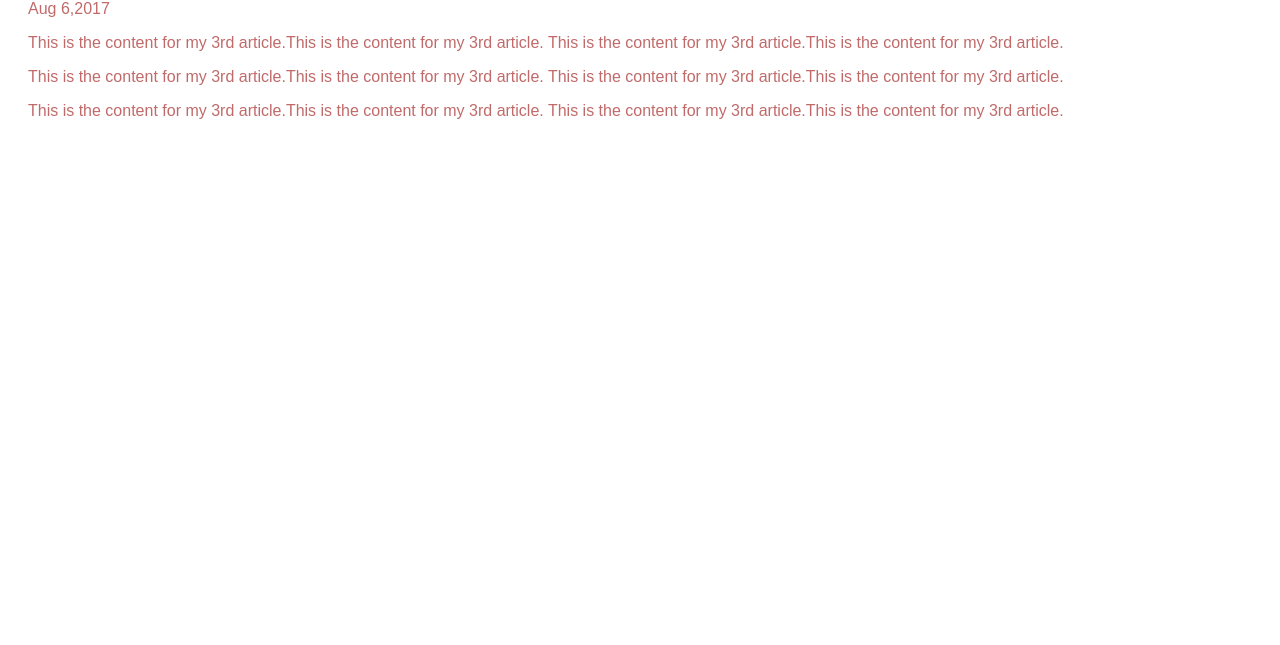
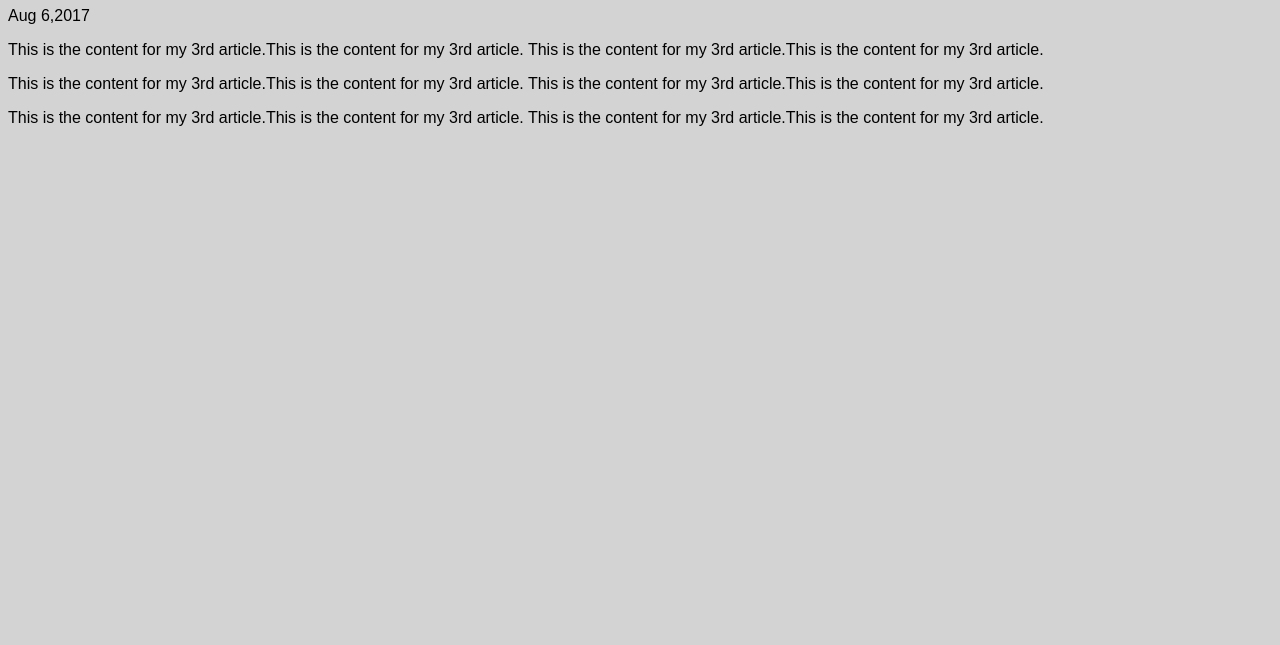
Before and after one commit to Kshaunish/imad-app, a website: page ui/article-three.html in a window 1280 px wide. Shown: the part 155-800 px from the top of the page. Drawn offline with Linux system fonts and the light colour scheme.

Commit message:
[imad-console] Updates ui/article-three.html

```diff
--- a/ui/article-three.html
+++ b/ui/article-three.html
@@ -4,16 +4,7 @@
             Article Three | Kshaunish Roy
         </title>
         <meta name="viewport" content="width=device_width, initial-scale=1" />
-        <style>
-            .container {
-                margin: 0 auto;
-                color: #c16a6a;
-                font-family: sans-serif;
-                padding-top: 60px;
-                padding-left: 20px;
-                padding-right: 20px;
-            }
-        </style>
+        <link href="/ui/style.css" rel="stylesheet" />
     </head>
     <body>
         <div class="container">
```
